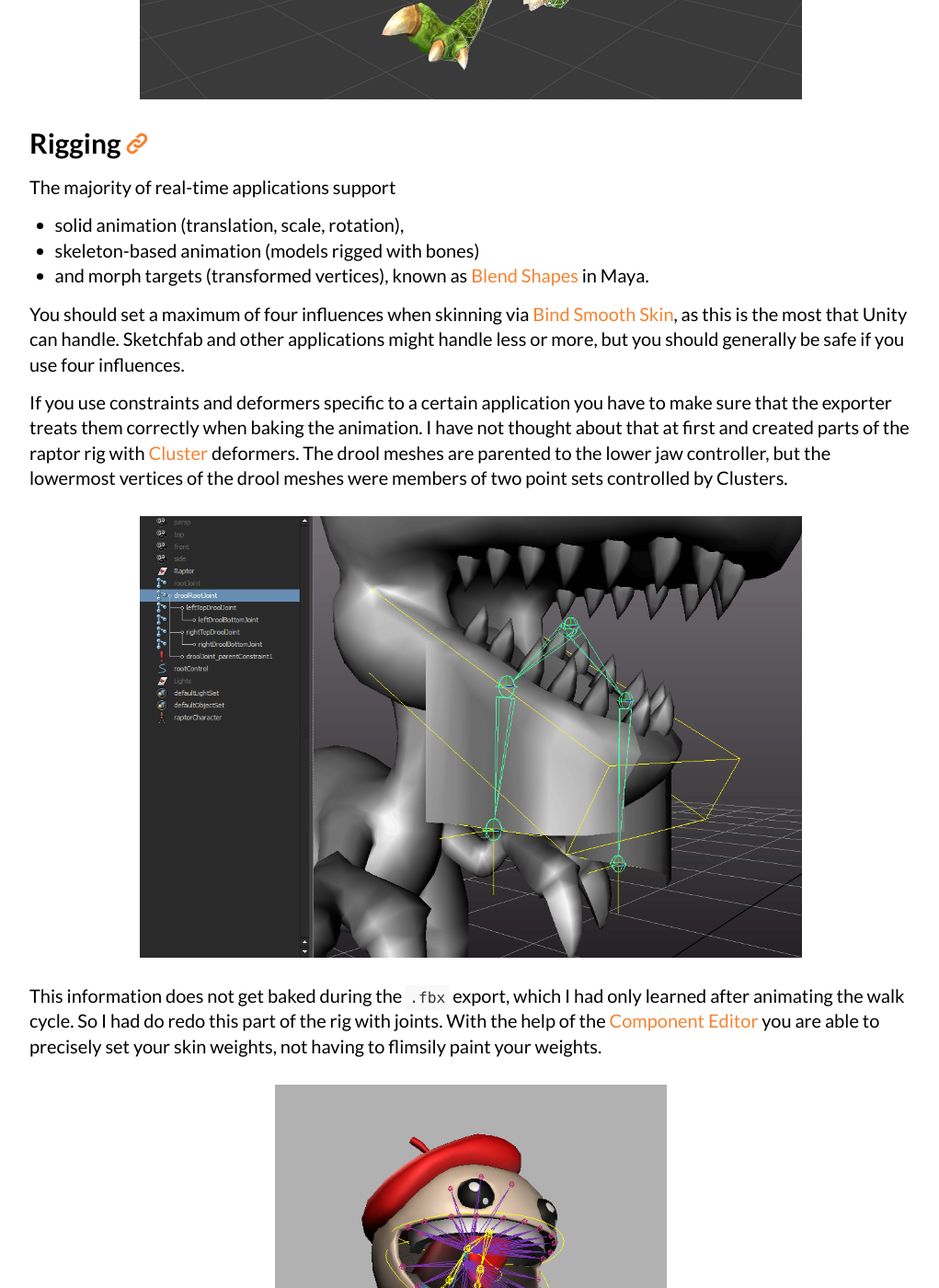
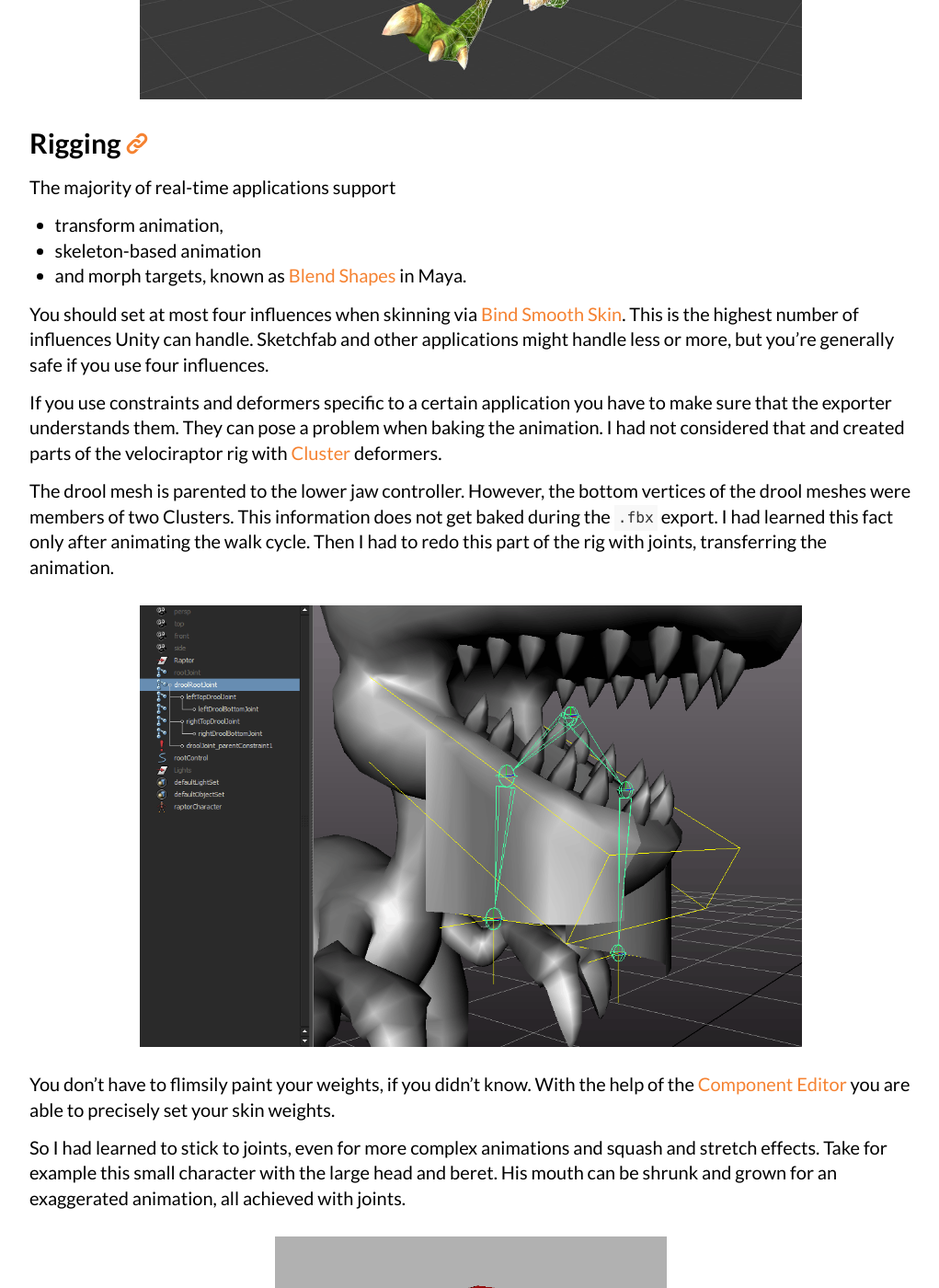
Before and after one commit to Lorti/manu.ninja, a Jekyll site: the page built from _posts/2017-02-15-character-rigging-and-animation-workflow-for-unity-in-maya.md, in a window 1280 px wide and 1400 px high, scrolled down 950 px. Shown: the whole window at 92% size, without its empty margins (128-1149 px from the left). Built offline with Jekyll 4.4.1, drawn with Linux system fonts in a browser that asks for light colours; nearby versions of some CDN libraries; comment, search, counter and statistics services are not loaded; some of the changed text lies outside the part shown.

Commit message:
better writing

```diff
--- a/_posts/2017-02-15-character-rigging-and-animation-workflow-for-unity-in-maya.md
+++ b/_posts/2017-02-15-character-rigging-and-animation-workflow-for-unity-in-maya.md
@@ -14,9 +14,9 @@ sharing: true
 }
 </style>
 
-This article highlights a few pitfalls I’ve come across while animating a character in Autodesk Maya and exporting it in `.fbx` format to be used in real-time applications such as Unity. My learnings may be useful to you, so please read any of the three sections on rigging, animating or exporting you might find interesting.
+This article highlights pitfalls I’ve come across while animating a character in Autodesk Maya. They often surface when you export your model to `.fbx` format for real-time applications such as Unity. Learn from my mistakes and read the following sections on rigging, animating and exporting.
 
-I will talk about specific problems I had while creating my cartoon velociraptor. The following image taken from the Unity viewport shows you the creature character referred to in the examples.
+I talk about specific problems I had when creating my cartoon velociraptor. The following rendering from the Unity viewport shows you the creature referred to in the examples.
 
 ![](/images/raptor.jpg)
 
@@ -24,56 +24,58 @@ I will talk about specific problems I had while creating my cartoon velociraptor
 
 The majority of real-time applications support
 
-* solid animation (translation, scale, rotation),
-* skeleton-based animation (models rigged with bones)
-* and morph targets (transformed vertices), known as [Blend Shapes][] in Maya.
+* transform animation,
+* skeleton-based animation
+* and morph targets, known as [Blend Shapes][] in Maya.
 
-You should set a maximum of four influences when skinning via [Bind Smooth Skin][], as this is the most that Unity can handle. Sketchfab and other applications might handle less or more, but you should generally be safe if you use four influences.
+You should set at most four influences when skinning via [Bind Smooth Skin][]. This is the highest number of influences Unity can handle. Sketchfab and other applications might handle less or more, but you're generally safe if you use four influences.
 
-If you use constraints and deformers specific to a certain application you have to make sure that the exporter treats them correctly when baking the animation. I have not thought about that at first and created parts of the raptor rig with [Cluster][] deformers. The drool meshes are parented to the lower jaw controller, but the lowermost vertices of the drool meshes were members of two point sets controlled by Clusters.
+If you use constraints and deformers specific to a certain application you have to make sure that the exporter understands them. They can pose a problem when baking the animation. I had not considered that and created parts of the velociraptor rig with [Cluster][] deformers.
+
+The drool mesh is parented to the lower jaw controller. However, the bottom vertices of the drool meshes were members of two Clusters. This information does not get baked during the `.fbx` export. I had learned this fact only after animating the walk cycle. Then I had to redo this part of the rig with joints, transferring the animation.
 
 ![](/images/drool-joints-and-rig-controls.png)
 
-This information does not get baked during the `.fbx` export, which I had only learned after animating the walk cycle. So I had do redo this part of the rig with joints. With the help of the [Component Editor][] you are able to precisely set your skin weights, not having to flimsily paint your weights.
+You don't have to flimsily paint your weights, if you didn't know. With the help of the [Component Editor][] you are able to precisely set your skin weights.
+
+So I had learned to stick to joints, even for more complex animations and squash and stretch effects. Take for example this small character with the large head and beret. His mouth can be shrunk and grown for an exaggerated animation, all achieved with joints.
 
 ![](/images/squash-and-strech-head-rig.png)
 
-I had learned to stick to joints, even for more complex animations. An example are squash and stretch effects, like with the beret-wearing, big-headed character. His mouth can be shrunk and grown for an exaggerated animation, all achieved via joints.
-
 ## Animating
 
-If the model has multiple animations, you can create different files in the format `raptor@idle.fbx` or `raptor@walk.fbx`. Unity automatically imports all four files and collects the animation clips.
+If your model has many animations you can create files in the format `raptor@idle.fbx` or `raptor@walk.fbx`. Unity then imports all four files and collects the animation clips.
 
-For a better animation workflow in Maya and compatibility with Sketchfab all takes should be included in the same `.fbx` file. Why?
+However, you achieve a better animation workflow if you include all your takes in the same `.fbx` file. Plus, you get compatibility with Sketchfab. Why?
 
 * Unity won’t pollute your workspace with animation files.
-* You don’t have to switch between different Maya instances, which can be daunting for your computer, or open a different file each time you want to tweak another animation clip.
+* You don’t have to switch between several Maya instances, which can  can be daunting for your computer. The alternative is to open another file each time you want to tweak an animation, which is frustrating.
 
 ![](https://docs.unity3d.com/uploads/Main/animation_at_naming.png)
 
-You can manage your animation clips in the [Trax Editor][], a feature which has been long available in Maya, but was somehow missing from Maya 2016 LT. The [Time Editor][], which was introduced in Maya 2017 and serves a similar purpose, has thankfully made its way to Maya LT 2017.
+You can manage your animation clips in the [Trax Editor][]. The feature has long been available in Maya, but was somehow missing from Maya LT. Luckily, Autodesk introduced the [Time Editor][] in Maya 2017. It serves a similar purpose and has made its way to Maya LT.
 
 ![](/images/trax-editor.png)
 
-Each clip holds the animation curves for a specific animation. You have to activate or deactivate a clip to see key ticks in the timeline and curves in the graph editor. Keys from other animation are hidden, allowing you to concentrate, use pre and post infinity cycles, and not having to reset your rig between clips, polluting your scene with curves and keys. This allows for a clean and hazzle-free animation experience.
+Each clip holds the animation curves for a specific animation. You have to activate or deactivate a clip to see key ticks in the timeline and curves in the graph editor. Keys from other animation are hidden, allowing you to concentrate on your task. You can use pre and post infinity cycles as you don't have to reset your rig between animations, polluting your scene with curves and keys. This allows for a clean and pleasant animation experience.
 
 ![](/images/graph-editor.png)
 
 ## Exporting
 
-Exporting your animations to `.fbx` can yield all sorts of problems, especially if your are stuck with older versions of Maya. Each time I had exported the raptor with the `.fbx` exporter in Maya 2012 I experienced some issues. The curves of both hands were not correctly resampled as euler interpolations during the animation baking process. This leads to animation glitches in Sketchfab. Unity can usually cleanup these curves, but you shouldn't count on it.
+Exporting your animations to `.fbx` can yield all sorts of problems, especially if your are stuck with older versions of Maya. Each time I had exported the raptor with the `.fbx` exporter in Maya 2012 I experienced issues. The exporter had problems resampling as Euler interpolations when baking the animation. This lead to animation glitches in Sketchfab, like jerking and twitching raptor hands. Unity can usually cleanup these curves, but you shouldn't count on it.
 
 ![](/images/resample-as-euler-interpolation-problems.png)
 
-Instead of manually cleaning the curves after each export I got the change to use Maya 2016 for a while and use the updated `.fbx` exporter, which handles rotations correctly. Which is where I've also discovered the  [Game Exporter][] feature, a tool you should definitely use, as it allows you to specify the key ranges for your clips.
+Instead of cleaning the curves by hand after each export I got the chance to use Maya 2016. This allowed me to use the updated `.fbx` exporter, which handles rotations without problems. Which is where I've also discovered the  [Game Exporter][] feature, a tool I can only recommend. It allows you to specify the key ranges for your clips.
 
 ![](/images/game-exporter.png)
 
-If you click on the cog in the lower right corner you'll open the usual `.fbx` settings. These haven't changed much since the first `.fbx` exporters, so the usual settings apply. You should check _Bake Animation_, _Resample All_, as well as _Deformed Models_ and _Skins_. Your animations should be exported correctly now, even if you uncheck all the other checkboxes present in the advanced settings.
+If you click on the cog wheel in the lower right corner you'll open the usual `.fbx` settings. These haven't changed much since the first `.fbx` exporters, so the usual settings apply. You should check _Bake Animation_, _Resample All_, as well as _Deformed Models_ and _Skins_. Given you don't want to study the advanced settings uncheck everything else. Your animations will still work.
 
 <!-- ![](/images/advanced-settings.png) -->
 
-As soon as the export was successful I've uploaded the raptor to Sketchfab, for showcasing the model and animations. If you are interested in using the raptor for your game visit [CGTrader][].
+As soon as the export was successful I've uploaded the raptor to Sketchfab. It imported the clip ranges set in the Game Exporter and the animations look great. If you want to use the cartoon veliraptor for your game head over to [CGTrader][].
 
 <div class="FlexEmbed">
     <div class="FlexEmbed-ratio FlexEmbed-ratio--16by9">
```
Also changed, not shown: other parts of _posts/2017-02-15-character-rigging-and-animation-workflow-for-unity-in-maya.md (+1 -1 lines).
